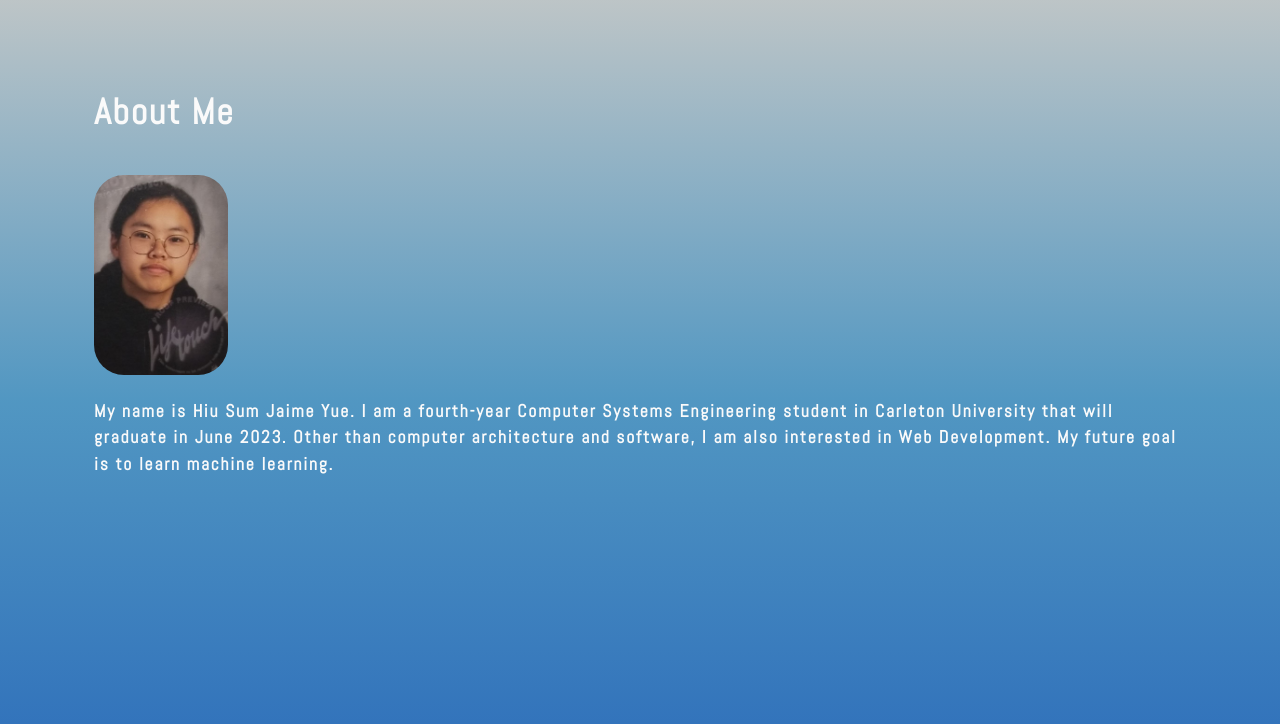
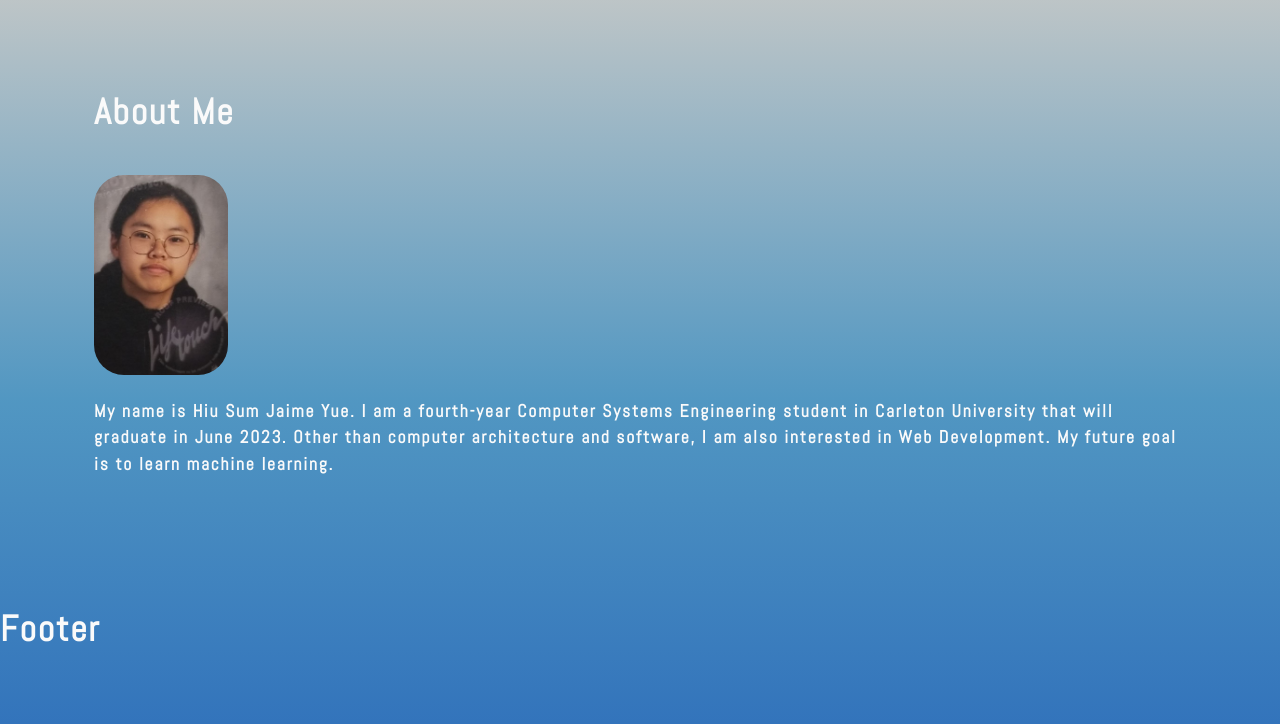
Before and after one commit to RyanOfEastview/react-portfolio, a React (Create React App) app: page / in a window 1280 px wide. Shown: the top 724 px of the page. Built offline with nearby package versions, Linux system fonts and the light colour scheme.

Commit message:
Add footer component

```diff
--- a/src/App.js
+++ b/src/App.js
@@ -1,6 +1,7 @@
 import React, { useState } from 'react';
 import './App.css';
 import About from './components/About';
+import Footer from './components/Footer';
 
 function App() {
   return (
@@ -20,6 +21,7 @@ function App() {
           )} */}
         </div>
       </main>
+      <Footer></Footer>
     </div>
   );
 }
--- /dev/null
+++ b/src/components/Footer/index.js
@@ -0,0 +1,16 @@
+import React from 'react'
+import { FontAwesomeIcon } from '@fortawesome/react-fontawesome'
+// import { icon } from "@fortawesome/free-solid-svg-icons";
+
+function Footer() {
+
+    return (
+        <footer className="my-5" >
+            <h1>Footer</h1>
+            {/* <i class="fa-brands fa-github"></i> */}
+            <FontAwesomeIcon icon="fa-brands fa-github" />
+        </footer>
+    )
+}
+
+export default Footer
```
Also changed, not shown: package.json (+6 -1 lines), 1 other file (tests, documents, lock files or other folders).
